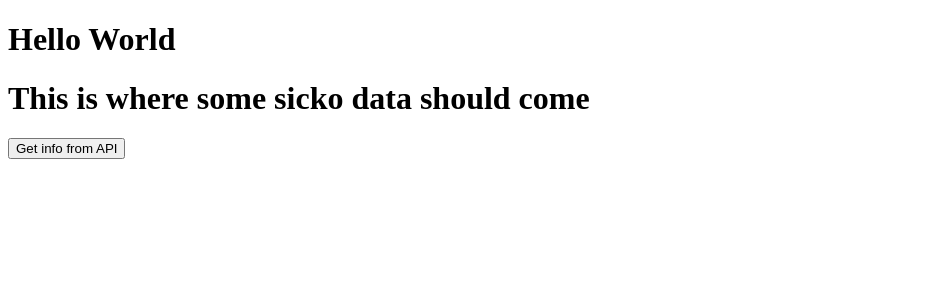
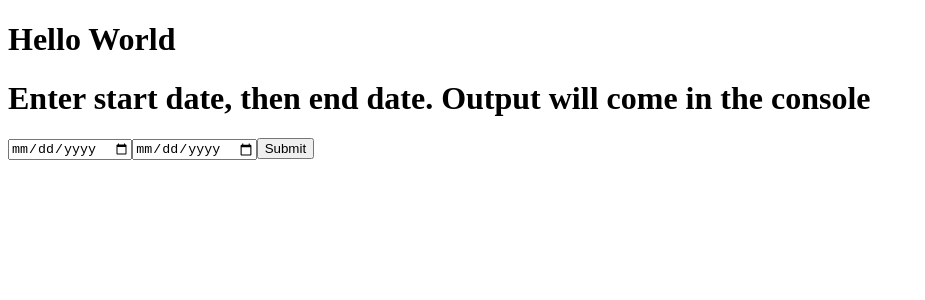
Before and after one commit to X104n/lotto, a React (Create React App) app: page / in a window 1280 px wide. Shown: the top 300 px of the page, without its empty margins (0-925 px from the left). Built offline with nearby package versions, Linux system fonts and the light colour scheme.

Commit message:
MVP working application which gives you all of the information on all the lottery games between two dates of your choosing

```diff
--- a/src/getAPIData.js
+++ b/src/getAPIData.js
@@ -22,10 +22,30 @@ export default function SecondFile() {
             }).catch(err => console.log("Error"));
     }
 
+    const [startDate, setStartDate] = useState('');
+    const [endDate, setEndDate] = useState('');
+
+    function handleStartChange(event) {
+        setStartDate(event.target.value);
+    }
+
+    function handleEndChange(event) {
+        setEndDate(event.target.value);
+    }
+
+    function handleSubmit(event) {
+        event.preventDefault();
+        getFromApi(startDate, endDate);
+    }
+
     return (
         <div>
-            <h1>This is where some sicko data should come</h1>
-            <button onClick={() => getFromApi("2022-09-10", "2022-12-22")}>Get info from API</button>
+            <h1>Enter start date, then end date. Output will come in the console</h1>
+            <form onSubmit={handleSubmit}>
+                <input type="date" id="startDate" name="startDate" value={startDate} onChange={handleStartChange} />
+                <input type="date" id="endDate" name="endDate" value={endDate} onChange={handleEndChange} />
+                <button type="submit">Submit</button>
+            </form>
         </div>
     );
 }
```
